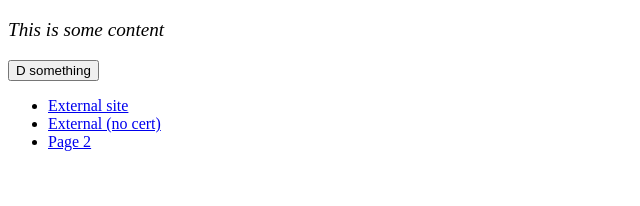
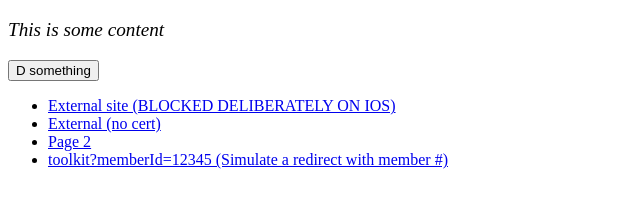
Before and after one commit to blackram/cordova-plugins, a website: page echo/plugin/SpaPlugin/src/sites/o2/index.html in a window 1280 px wide. Shown: the whole page, without its empty margins (0-640 px from the left). Drawn offline with Linux system fonts and the light colour scheme.

```diff
--- a/echo/plugin/SpaPlugin/src/sites/o2/index.html
+++ b/echo/plugin/SpaPlugin/src/sites/o2/index.html
@@ -4,8 +4,8 @@
 <head>
   <meta charset="utf-8">
 
-  <title>The HTML5 Herald</title>
-  <meta name="description" content="The HTML5 Herald">
+  <title>An o2 page</title>
+  <meta name="description" content="Raw page to simulate various navigations">
   <meta name="author" content="SitePoint">
 
   <link rel="stylesheet" href="css/styles.css?v=1.0">
@@ -18,10 +18,10 @@
   <script src="js/scripts.js"></script>
 
   <ul>
-      <li><a href="https://www.ato.gov.au/">External site</a></li>
-      <li><a href="http://www.http2demo.io/">External (no cert)</a></li>
-      <li><a href="page2.html">Page 2</a></li>
-  </ul>
-
+    <li><a href="https://www.ato.gov.au/">External site (BLOCKED DELIBERATELY ON IOS)</a></li>
+    <li><a href="http://www.http2demo.io/">External (no cert)</a></li>
+    <li><a href="page2.html">Page 2</a></li>
+    <li><a href="toolkit?memberId=12345">toolkit?memberId=12345 (Simulate a redirect with member #)</a></li>
+</ul>
 </body>
 </html>
```
Also changed, not shown: 4 other files.
